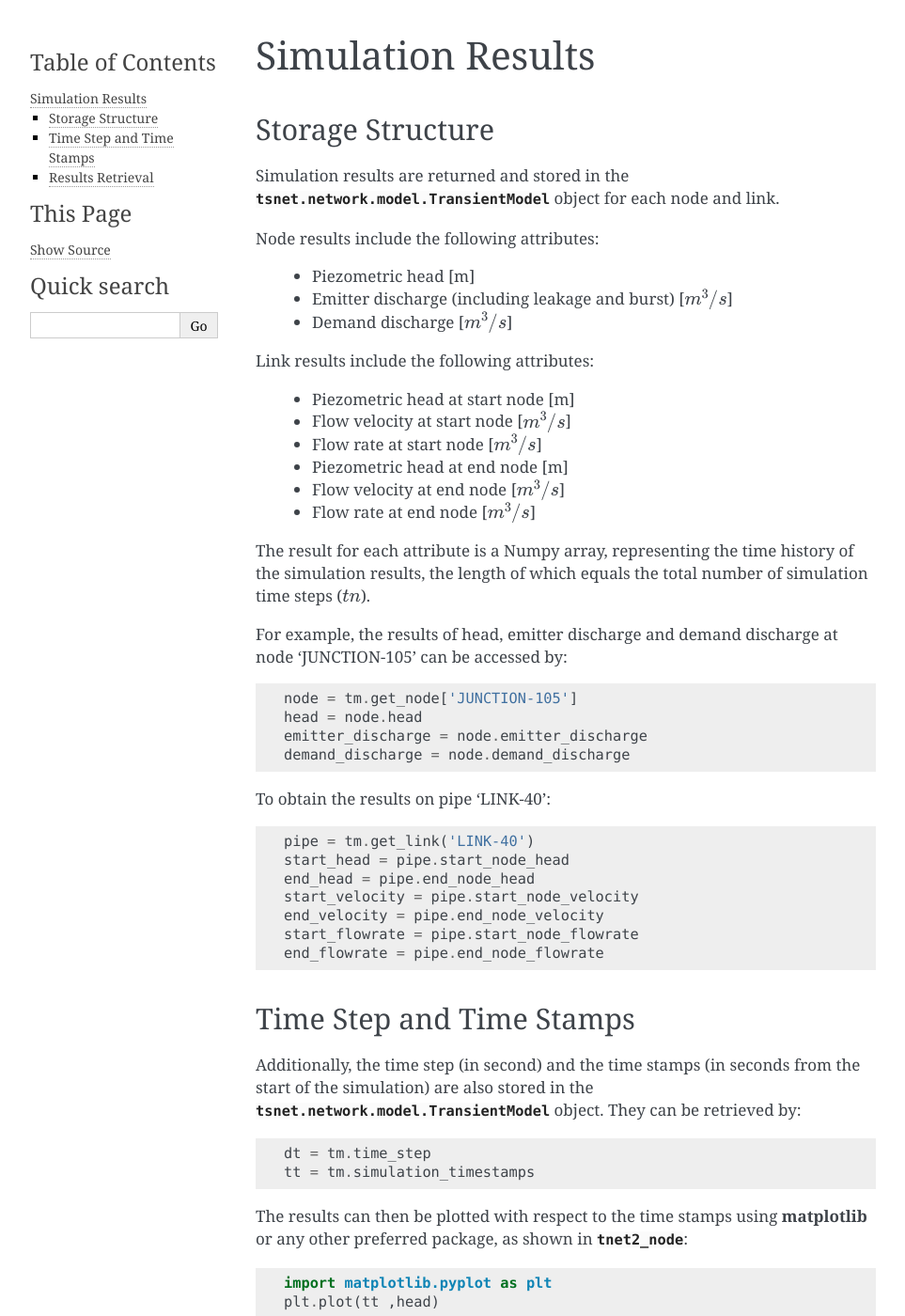
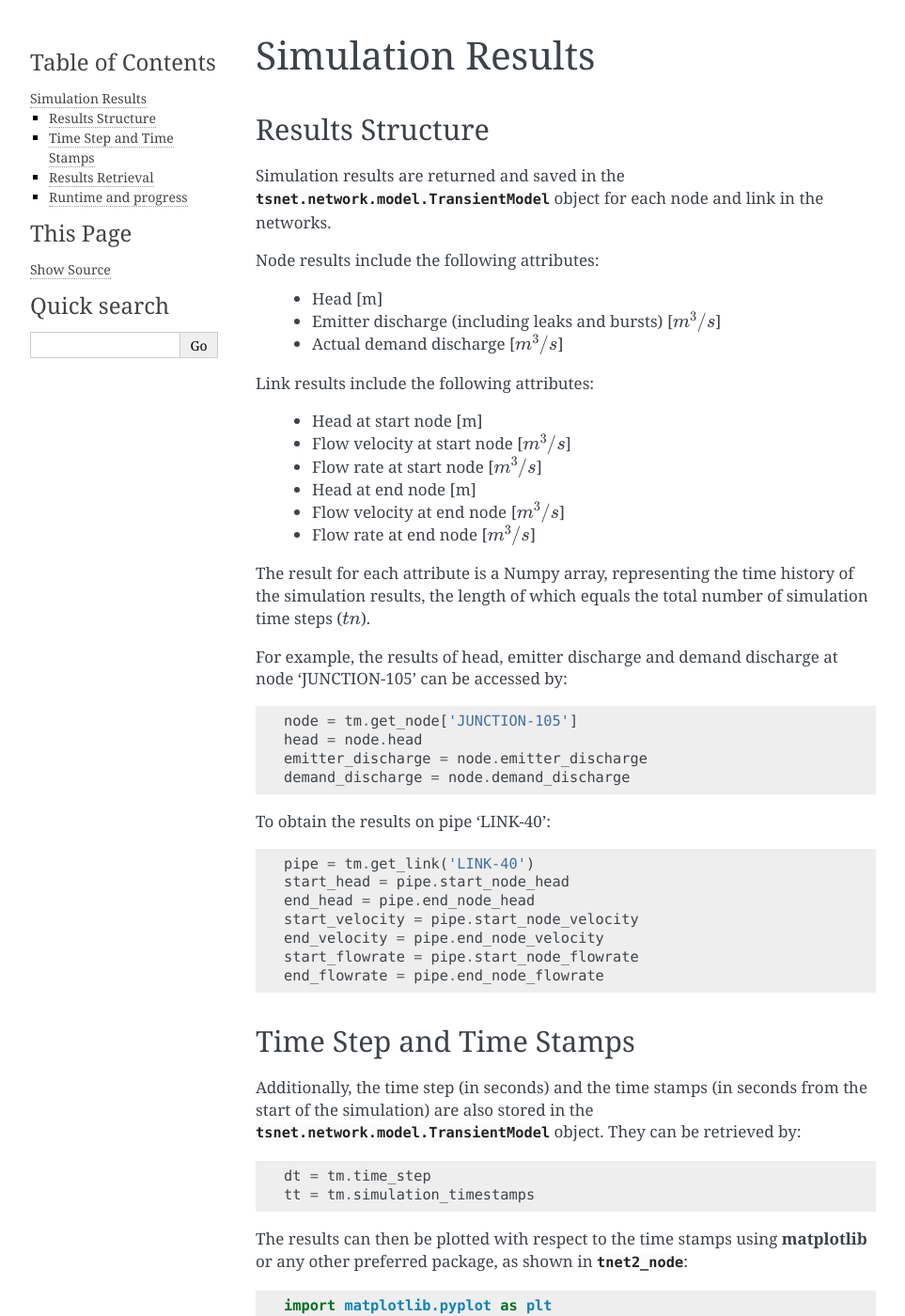
Before and after one commit to glorialulu/TSNet, a Sphinx documentation site: the page built from docs/results.rst, in a window 1280 px wide and 1400 px high. Shown: the whole window at 94% size, without its empty margins (148-1111 px from the left). Built offline with Sphinx 7.4.7, drawn with Linux system fonts in a browser that asks for light colours; some of the changed text lies outside the part shown.

Commit message:
docs updated

```diff
--- a/docs/index.rst
+++ b/docs/index.rst
@@ -13,8 +13,6 @@ Welcome to TSNet's documentation!
    installation
    limitations
    usage
-   model
-   initial
    transient
    results
    examples
--- a/docs/reference.rst
+++ b/docs/reference.rst
@@ -22,4 +22,4 @@ Reference
 
 .. [Hunt07] Hunter, J.D. (2007). Matplotlib: A 2D graphics environment. Computing in Science and Engineering, 9(3), 90-95.
 
-.. [MISI08] Misiūnas, D. (2008). Failure monitoring and asset condition assessment in water supply systems. Vilniaus Gedimino technikos universitetas.
+.. [MISI08] Misiūnas, D. (2008). Failure monitoring and asset condition assessment in water supply systems. Vilnius Gediminas Technical University.
--- a/docs/results.rst
+++ b/docs/results.rst
@@ -2,24 +2,25 @@
 Simulation Results
 ====================
 
-Storage Structure
+Results Structure
 -----------------
 
-Simulation results are returned and stored in the
-:class:`tsnet.network.model.TransientModel` object for each node and link.
+Simulation results are returned and saved in the
+:class:`tsnet.network.model.TransientModel` object
+for each node and link in the networks.
 
 Node results include the following attributes:
 
-    - Piezometric head [m]
-    - Emitter discharge (including leakage and burst) [:math:`m^3/s`]
-    - Demand discharge [:math:`m^3/s`]
+    - Head [m]
+    - Emitter discharge (including leaks and bursts) [:math:`m^3/s`]
+    - Actual demand discharge [:math:`m^3/s`]
 
 Link results include the following attributes:
 
-    - Piezometric head at start node [m]
+    - Head at start node [m]
     - Flow velocity at start node [:math:`m^3/s`]
     - Flow rate at start node [:math:`m^3/s`]
-    - Piezometric head at end node [m]
+    - Head at end node [m]
     - Flow velocity at end node [:math:`m^3/s`]
     - Flow rate at end node [:math:`m^3/s`]
 
@@ -54,7 +55,7 @@ To obtain the results on pipe 'LINK-40':
 Time Step and Time Stamps
 -------------------------
 
-Additionally, the time step (in second) and the time stamps (in seconds
+Additionally, the time step (in seconds) and the time stamps (in seconds
 from the start of the simulation) are also stored in the
 :class:`tsnet.network.model.TransientModel` object. They can be retrieved
 by:
@@ -83,16 +84,28 @@ Results Retrieval
 The :class:`tsnet.network.model.TransientModel` object, including
 the information of the network, operation rules, and the simulated results,
 is saved in the file **results_obj.obj**, located in the current folder.
-The name of the results file are defined by the input parameter `result_obj`.
-If `result_obj` not given, the default results file is results.obj.
+The name of the results file is defined by the input parameter `result_obj`.
+If `result_obj` is not given, the default results file is `results.obj`.
 
 To retrieve the results from a previously completed simulation,
 one can read the :class:`tsnet.network.model.TransientModel` object
-from the **results_obj.obj** file and access results from the objet
-just like shown above:
+from the **results_obj.obj** file and access results from the objet by:
 
 .. code:: python
 
     import pickle
     file = open('results.obj', 'rb')
     tm = pickle.load(file)
+
+
+Runtime and progress
+---------------------
+
+During the transient simulation, TSNet will report the approximation running time
+based on the calculation time of first few time steps and the total number of time steps.
+Additionally, the computation progress is printed on the screen.
+
+.. _time:
+.. figure:: figures/time.PNG
+   :width: 600
+   :alt: time
--- a/docs/transient.rst
+++ b/docs/transient.rst
@@ -256,7 +256,7 @@ Boundary Conditions
 """""""""""""""""""
 
 
-Valve Operation
+Valve Operations
 ^^^^^^^^^^^^^^^^^^^^^^^^^^^^^^^^^^^^^
 
 .. Two types of valve are included in TSNet: end valve, located on the boundary
@@ -316,7 +316,7 @@ with :math:`m=1` and :math:`m=2` are illustrated in :numref:`valve_opening`.
    :alt: valve_opening
 
 
-Pump Operation
+Pump Operations
 ^^^^^^^^^^^^^^^^^^^^^^^^^^^^^^^^^^^^^^
 
 The TSNet also includes the capability to perform controlled pump operations
```
Also changed, not shown: docs/figures/time.PNG (added), 1 other file.
